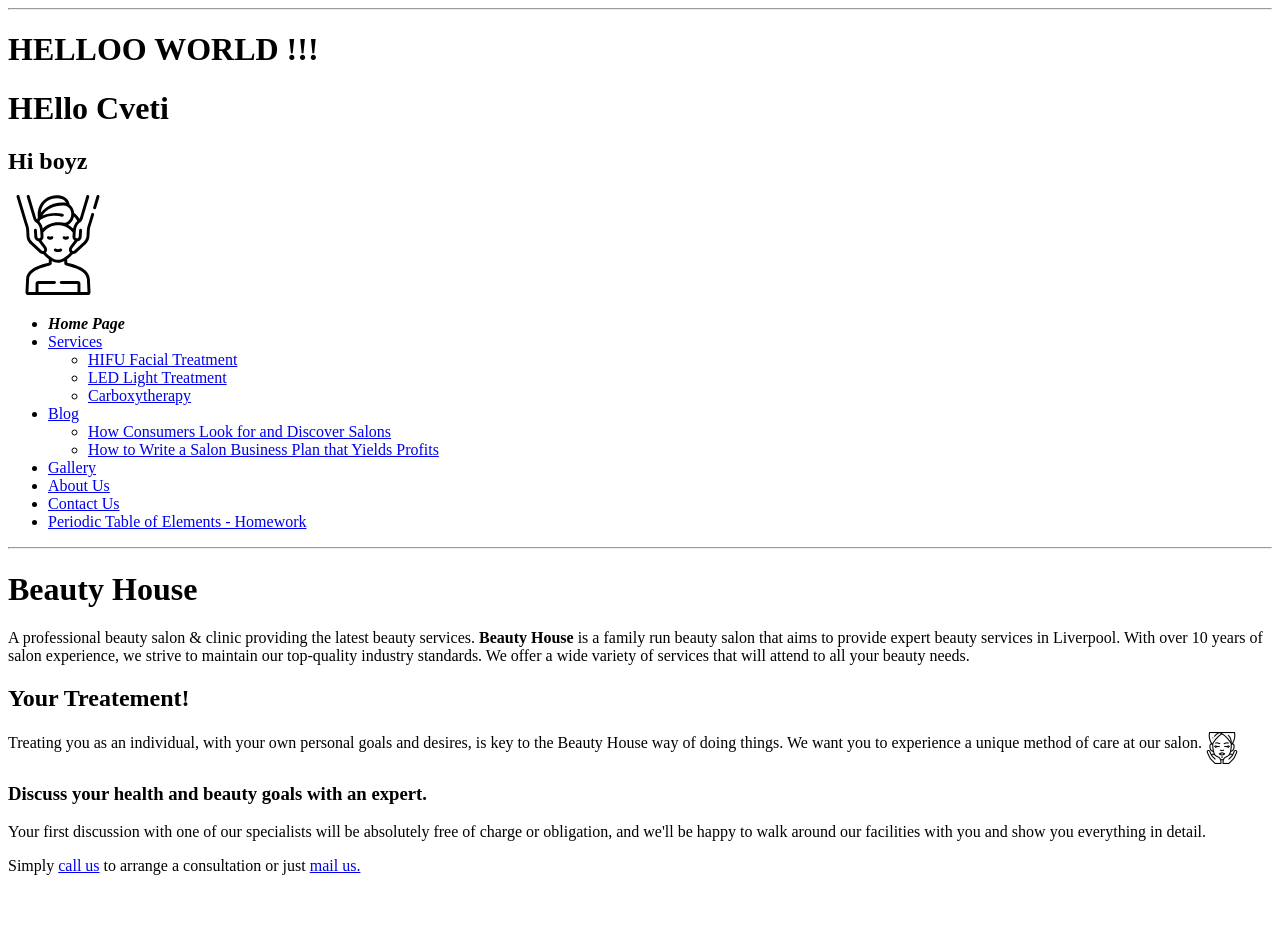
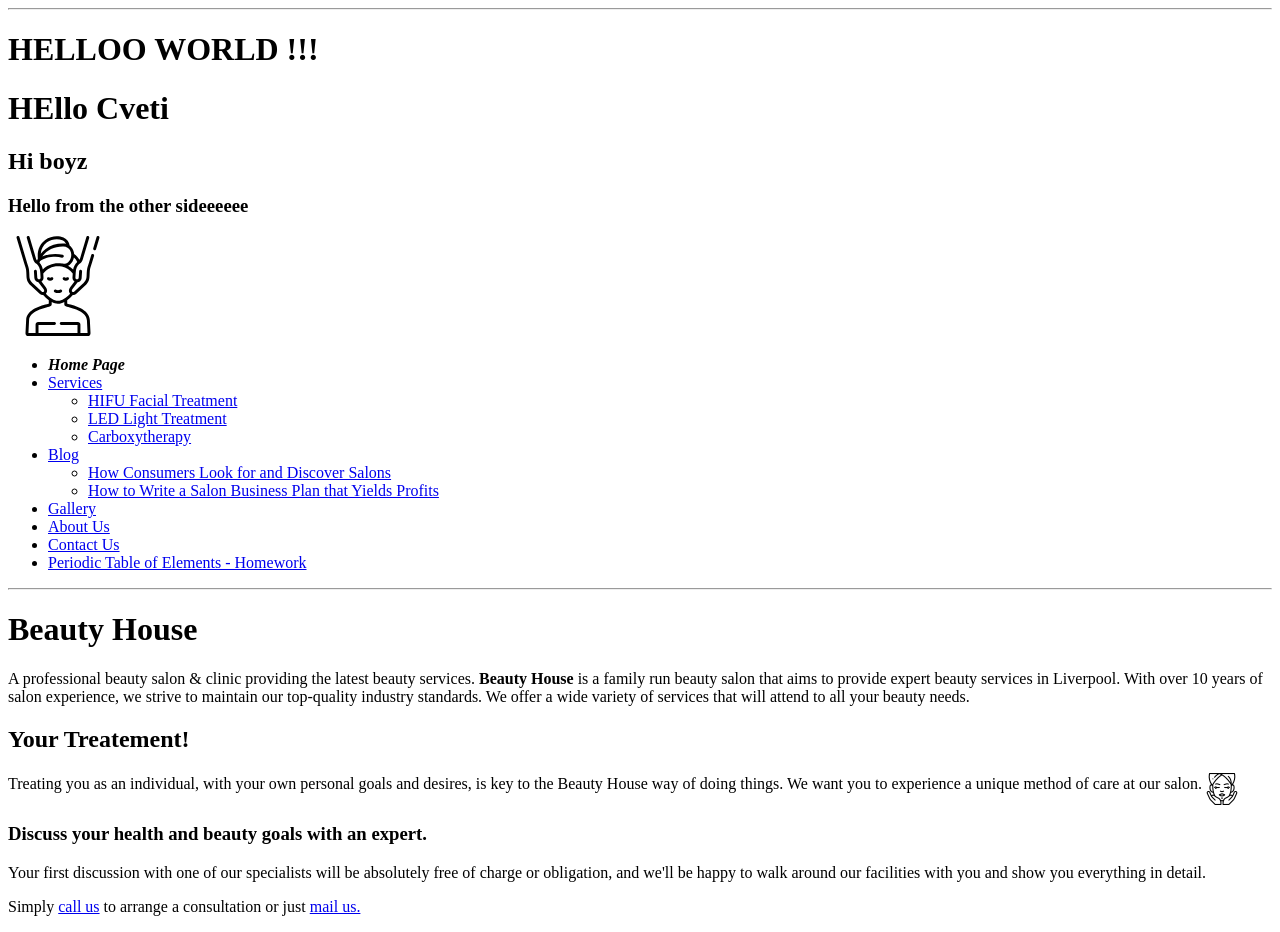
Before and after one commit to tsvettyrz/Tsvetty, a plain HTML site: page index.html in a window 1280 px wide. Before the commit the page ends 891 px from the top, so only its background shows below. Drawn offline with Linux system fonts and the light colour scheme.

Commit message:
hello from the other side

```diff
--- a/index.html
+++ b/index.html
@@ -11,6 +11,7 @@
 	<h1>HELLOO WORLD !!!</h1>
 	<h1>HEllo Cveti</h1>
 	<h2>Hi boyz</h2>
+	<h3>Hello from the other sideeeeee</h3>
 	<a href="index.html" title="Beauty House"><img src="images/logo.svg" alt="Beauty House" title="Beauty House"
 			width="100" height="100"></a>
 	<ul>
```
